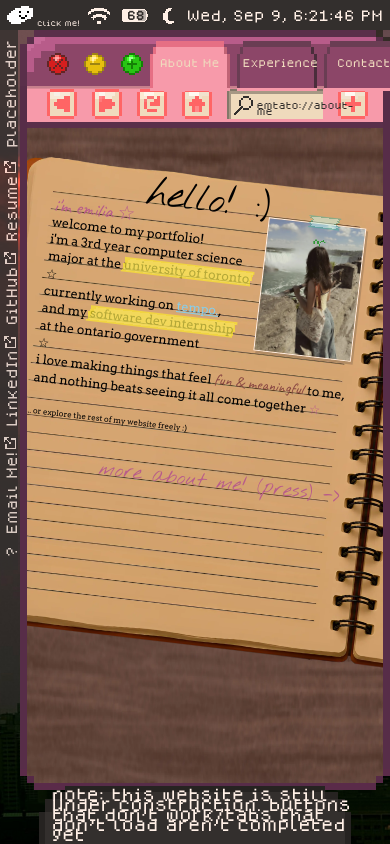
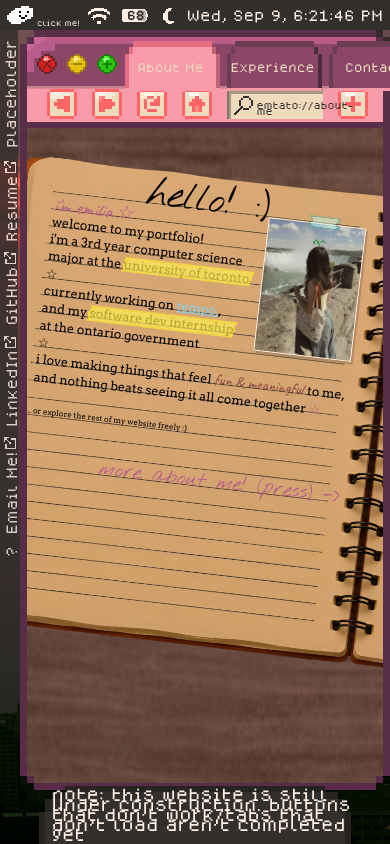
Before and after one commit to emtato/emtato-portfolio, a React (Vite) app: page / in a window 390 px wide. Built offline with nearby package versions, Linux system fonts and the light colour scheme.

Commit message:
improve mobile tab layout

```diff
--- a/src/components/browser/BrowserWindow.css
+++ b/src/components/browser/BrowserWindow.css
@@ -328,13 +328,23 @@
     }
 
     .browser-tabs-list {
-        left: 120px;
+        left: 95px;
         gap: 7px;
+    }
+
+    .browser-window-traffic-lights {
+        gap: 8px;
+        left:16px;
+    }
+
+    .browser-window-traffic-light {
+        transform: scale(0.9);
+
     }
 
     .browser-tab-button {
         position: relative;
-        width: 80px;
+        width: 95px;
         height: 30px;
         background-color: transparent;
         border: none;
@@ -345,14 +355,16 @@
 
     .browser-tab-label {
         color: var(--colour-peach);
-        font: 9px "Emtato Pixel";
+        font: 10px "Emtato Pixel";
         z-index: 17;
         position: relative;
-        top: 3px;
+        top: 8px;
+        margin-left: -4%;
+
     }
 
     .browser-tab-img {
-        width: 80px;
+        width: 95px;
         height: 50px;
         top: -3px;
         position: absolute;
```
